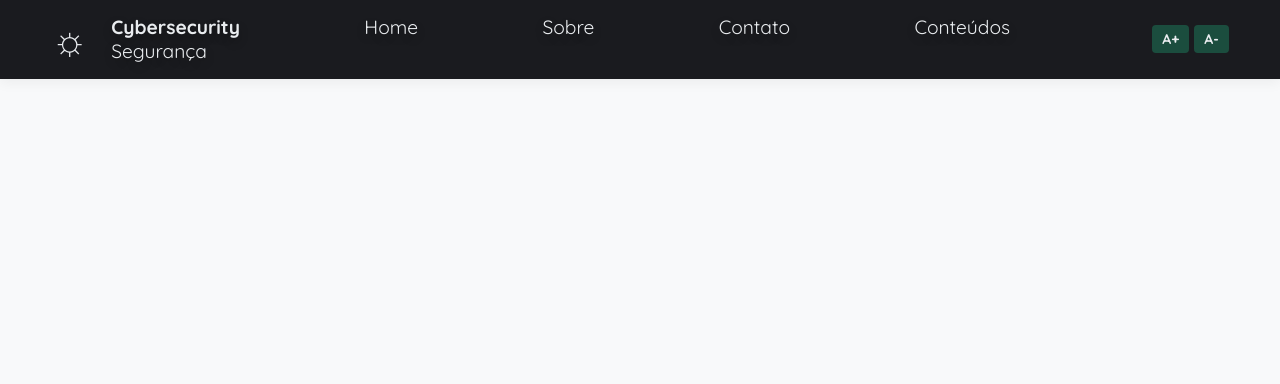
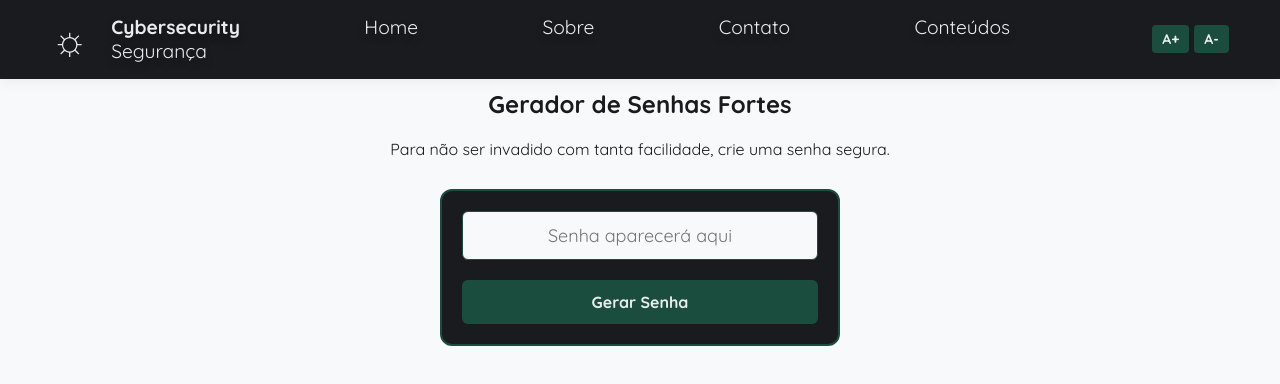
Before and after one commit to LucasAvil/curricularizacao, a plain HTML site: page security.html in a window 1280 px wide. Drawn offline with Linux system fonts and the light colour scheme; a web font is replaced by a local one.

Commit message:
adiciona a parte de segurança completa, com botão de senha funcional e estilização padrão

```diff
--- a/script.js
+++ b/script.js
@@ -22,8 +22,6 @@ botao.addEventListener('click', () => {
 const btnAumentar = document.getElementById('btn-aumentar');
 const btnDiminuir = document.getElementById('btn-diminuir');
 
-let tamanhoAtual = 100;
-
 btnAumentar.addEventListener('click', () => {
   const tamanhoAtual = parseFloat(
     getComputedStyle(document.documentElement).fontSize,
@@ -41,3 +39,23 @@ btnDiminuir.addEventListener('click', () => {
     document.documentElement.style.fontSize = tamanhoAtual - 2 + 'px';
   }
 });
+
+const btnGerar = document.querySelector('#btn-gerar')
+const inputSenha = document.querySelector('#senha-resultado')
+
+if (btnGerar) {
+  btnGerar.addEventListener('click', () => {
+    const tamanho = 12;
+    const letrasMaiusculas = 'ABCDEFGHIJKLMNOPQRSTUVWXYZ'
+    const numeros = '0123456789'
+    const especiais = '!@#$%&*()_+}{[]:;?><,./-='
+    const todosCaracteres = letrasMaiusculas + letrasMaiusculas.toLowerCase() + numeros + especiais
+    let senhaGerada = ""
+    for (let i = 0; i < tamanho; i++) {
+      const indice = Math.floor(Math.random() * todosCaracteres.length);
+      senhaGerada += todosCaracteres.charAt(indice)
+
+    }
+    inputSenha.value = senhaGerada
+  })
+}
--- a/security.html
+++ b/security.html
@@ -31,6 +31,19 @@
         </div>
         <button id="botao-tema">☼</button>
     </header>
+
+    <section class="caixas-container-seguranca">
+        <h2>Gerador de Senhas Fortes</h2>
+        <p>Para não ser invadido com tanta facilidade, crie uma senha segura.</p>
+        <div class="card-gerador">
+            <div class="campo-senha">
+                <input type="text" id="senha-resultado" readonly placeholder="Senha aparecerá aqui">
+            </div>
+            <button id="btn-gerar">Gerar Senha</button>
+        </div>
+
+    </section>
+
     <script src="script.js"></script>
 </body>
 
--- a/style.css
+++ b/style.css
@@ -127,3 +127,56 @@ header {
     transform: scale(0.9);
     transition: all 0.3s ease;
 }
+
+h2, p {
+    color: var(--cor-titulo);
+    text-align: center;
+    padding: 10px;
+}
+
+.card-gerador {
+    max-width: 400px;
+    margin: 20px auto;
+    padding: 20px;
+    border: 2px solid var(--cor-suporte-verde);
+    border-radius: 12px;
+    background-color: var(--cor-secundaria);
+    display: flex;
+    flex-direction: column;
+    gap: 20px;
+}
+
+.campo-senha input {
+    width: 100%;
+    padding: 12px;
+    font-size: 18px;
+    text-align: center;
+    border: 1px solid var(--cor-suporte-verde);
+    border-radius: 6px;
+    background-color: var(--cor-primaria);
+    color: var(--cor-titulo);
+    outline: none;
+}
+
+#btn-gerar {
+    background-color: var(--cor-suporte-verde);
+    color: var(--cor-suporte);
+    border: none;
+    padding: 12px;
+    border-radius: 6px;
+    font-size: 16px;
+    font-weight: bold;
+    cursor: pointer;
+    transition: all 0.3s ease;
+}
+
+#btn-gerar:hover {
+    transform: scale(1.05);
+    box-shadow: 0px 4px 10px rgba(0, 0, 0, 0.3);
+    background-color: var(--cor-secundaria-hover);
+}
+
+#btn-gerar:active {
+    transform: scale(1);
+    box-shadow: none;
+}
```
